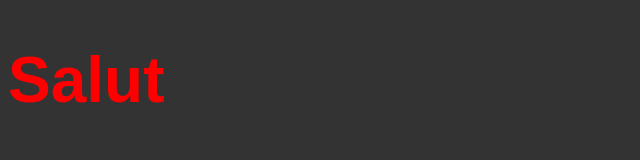
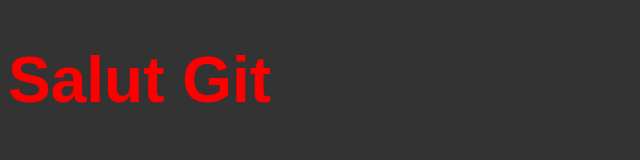
Before and after one commit to AnthonyNap/Git-Test, a plain HTML site: page index.html in a window 1280 px wide. Shown: the whole page, without its empty margins (0-640 px from the left). Drawn offline with Linux system fonts and the light colour scheme.

Commit message:
Update index.html

```diff
--- a/index.html
+++ b/index.html
@@ -7,7 +7,7 @@
     <title>Git-Test</title>
 </head>
 <body>
-    <h1>Salut</h1>
+    <h1>Salut Git</h1>
 
     <script src="script.js"></script>
 </body>
```
